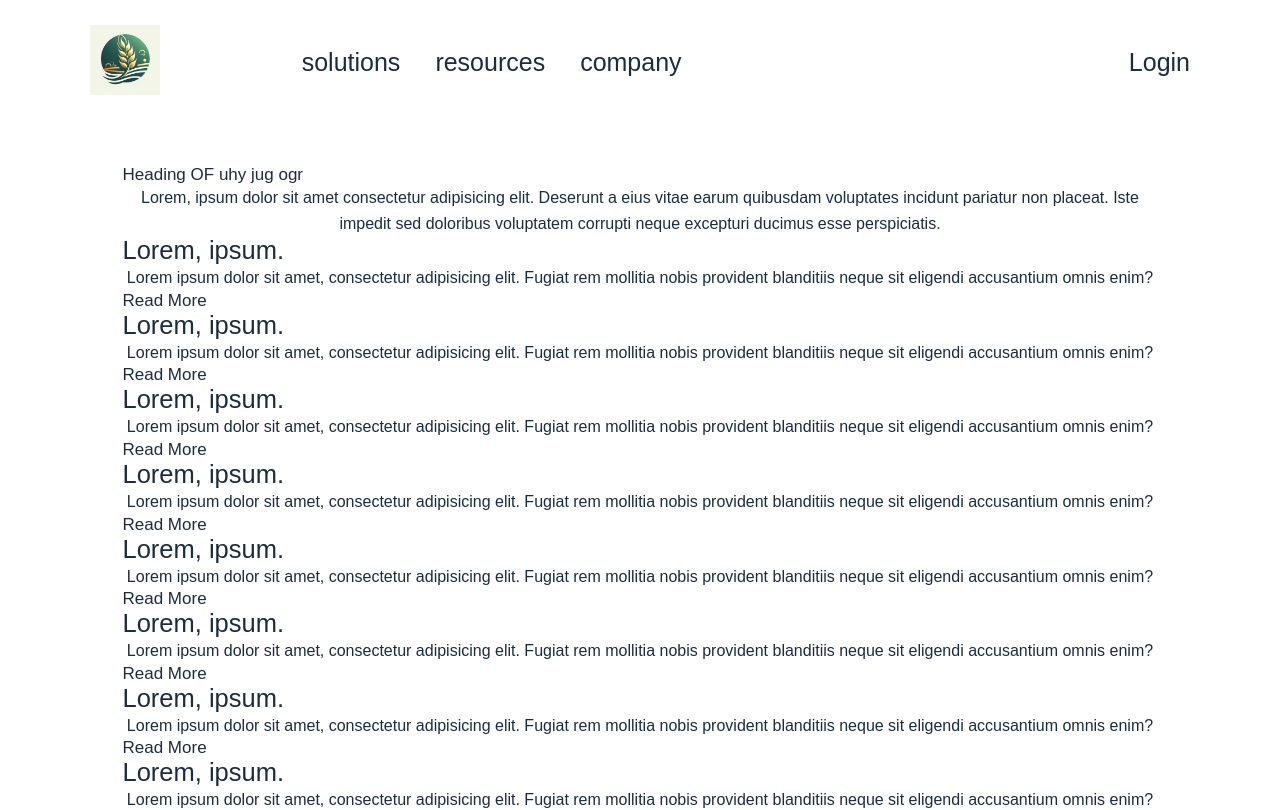
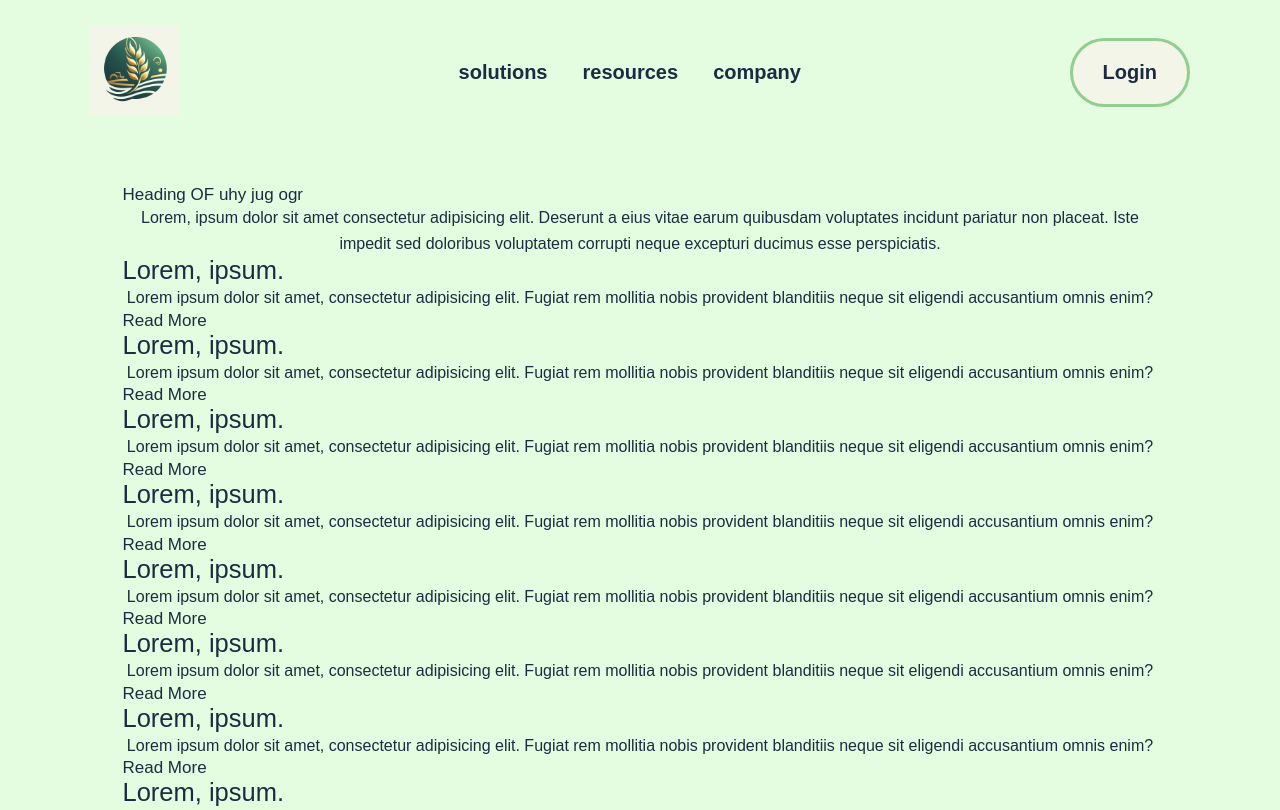
Before and after one commit to Fusion-boy/ecoman, a plain HTML site: page index.html in a window 1280 px wide. Shown: the top 810 px of the page. Drawn offline with Linux system fonts and the light colour scheme; a web font is replaced by a local one.

Commit message:
updated styles

```diff
--- a/css/style.css
+++ b/css/style.css
@@ -79,14 +79,17 @@ br.clear {
 
 #home {
 	padding: 25px 0;
+	background-color: #e4fde1;
 }
 #home header {
+
 	display: flex;
-	justify-content:center;
+	justify-content:space-between;
 	align-items: center;
+
 }
 #home header h1.left {
-	width: 90px;
+	width: 100px;
 }
 #home header h1.left a {
 	width: 100%;
@@ -107,14 +110,20 @@ br.clear {
 	margin-right: 0;
 }
 #home header ul li a {
-	font-size: 25px;
+	font-size: 20px;
+	font-weight: 600;
 }
 #home header ul li a.button {
 	padding: 10px 20px;
 	border-radius: 4px solid;
 	display: inline-block;
-	font-size: 15px;
+	font-size: 20px;
 	font-weight: bold;
+	text-align: right;
+    padding: 20px 30px;
+    background: #f3f5e8;
+    border: 3px solid #90cf8e;
+    border-radius: 55px;
 }
 #home header nav.middle ul li {
 	justify-self: center;
@@ -123,14 +132,14 @@ br.clear {
 	text-align: right;
 }
 header nav{
-	width: 50%;
+
 	display: flex;
 	justify-content: right;
 	align-items: center;
 }
 h1.left img {
 	display: inline-block;
-	width: 70px;
+	width: 90px;
 }
 
 
--- a/index.html
+++ b/index.html
@@ -21,7 +21,7 @@
                     </nav>
                     <nav>
                         <ul class="right">
-                            <li><a href="#">Login</a></li>
+                            <li><a href="#" class="button">Login</a></li>
 
                         </ul>
                     </nav>
```
